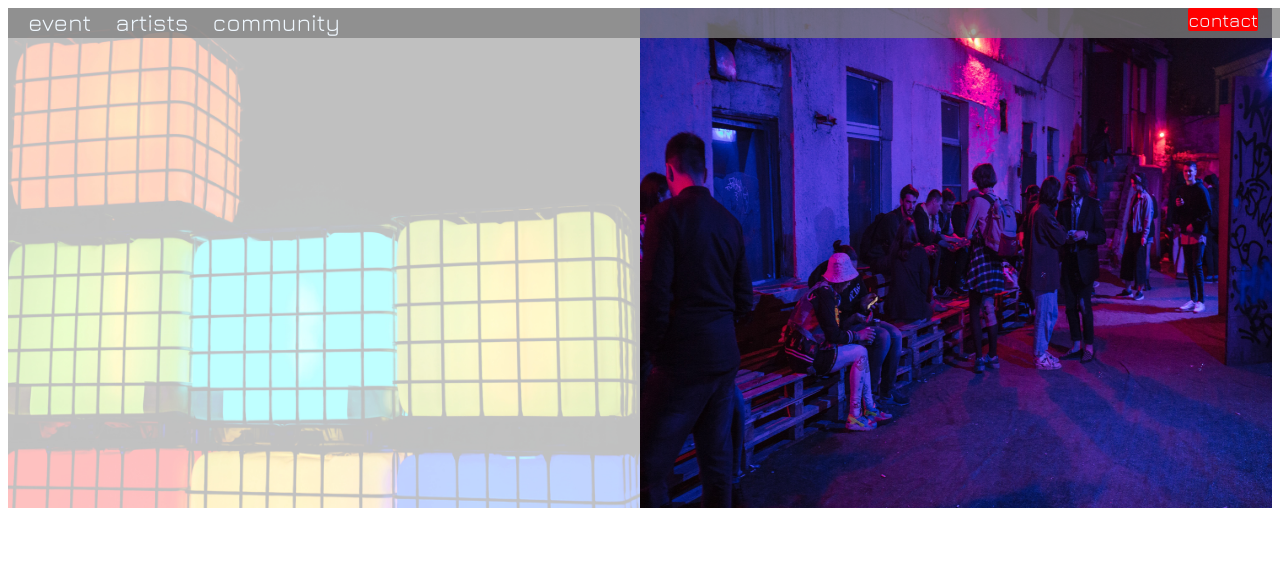
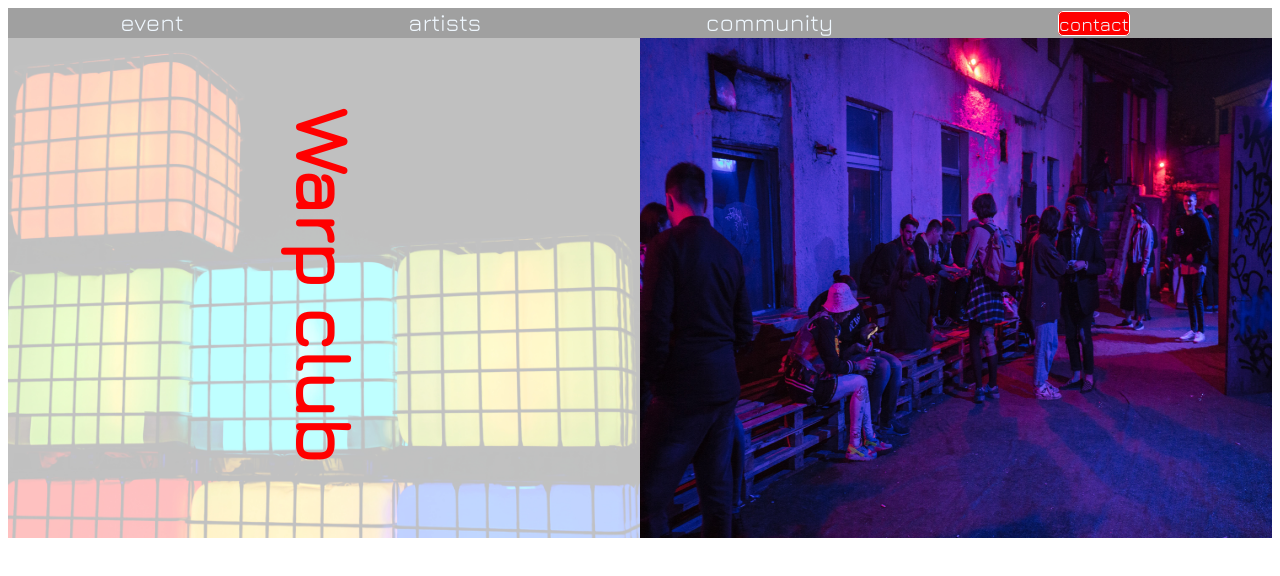
Before and after one commit to fbw-d09/uib-layout-warp-club-MiadAbbas, a website: page index.html in a window 1280 px wide. Drawn offline with nearby package versions, Linux system fonts and the light colour scheme.

Commit message:
edit header

```diff
--- a/index.html
+++ b/index.html
@@ -10,18 +10,19 @@
 
 </head>
 <body>
-    <main class="warp-club">
-        <header>
+         <nav>
             <div>event</div>
             <div>artists</div>
             <div>community</div>
-            <div class="contact"><a href="#"> contact</a></div>
-        </header>
-        <div class="box column1">
-        <section></section></div>
-         <div class="box column2">
-        <section></section>
+            <div class="contact"> <a href="#"> contact</a></div>
+        </nav>
+    <main class="warp-club">
+         <section class="box column1">
+      <div class="headline">
+        <h1>Warp club</h1>
     </div>
+       </section>
+        <section class="box column2"></section>
     </main>
 </body>
 </html>
--- a/style.css
+++ b/style.css
@@ -4,33 +4,30 @@
 body {
     font-family: 'Jura', sans-serif;
   }
-header {
+nav {
     background-color: rgba(128, 128, 128, 0.745);
     height: 30px;
     width: 100%;
-    position: fixed;
+    display: flex;
+    justify-content: space-around;
+
 }
-header > div {
+nav > div {
     color: aliceblue;
     display: inline-block;
-    padding-left: 20px;
     font-size: 1.5rem;
 }
-.contact{
-
+a{
+   background-color: red;
+   border: 0.5px white solid;
+   border-radius: 5px;
     font-size: 1.2rem;
-    float: right;
     margin-right: 30px;
-}
-a {
-    background-color: red;
-    border-radius: 2px;
     height: 30px;
-    width: 80px;
     text-decoration: none;
     color: aliceblue;
+}
 
-}
 a:hover {
     background-color: antiquewhite;
     color: black;
@@ -48,7 +45,17 @@ main {
 .column1 {
 background-image:url(./assets/background.jpg);
 background-size: 100% 100%;
+display: flex;
+justify-content: center;
+align-items: center;
 }
+.headline {
+    font-size: 50px;
+    font-weight: bold;
+    color: red;
+    writing-mode: vertical-rl;
+  }
+
 .column2 {
     background-image: url(./assets/main.jpg);
     background-size: 100% 100%;
```
